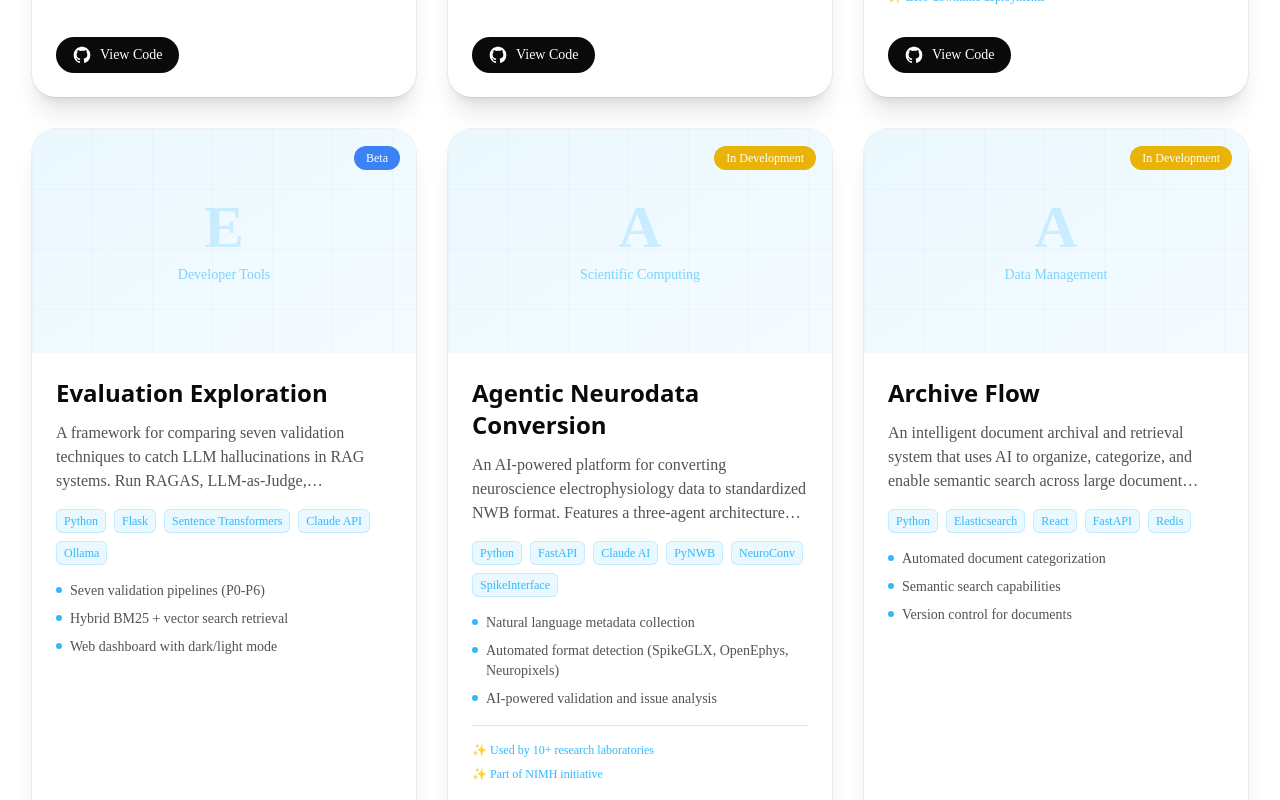
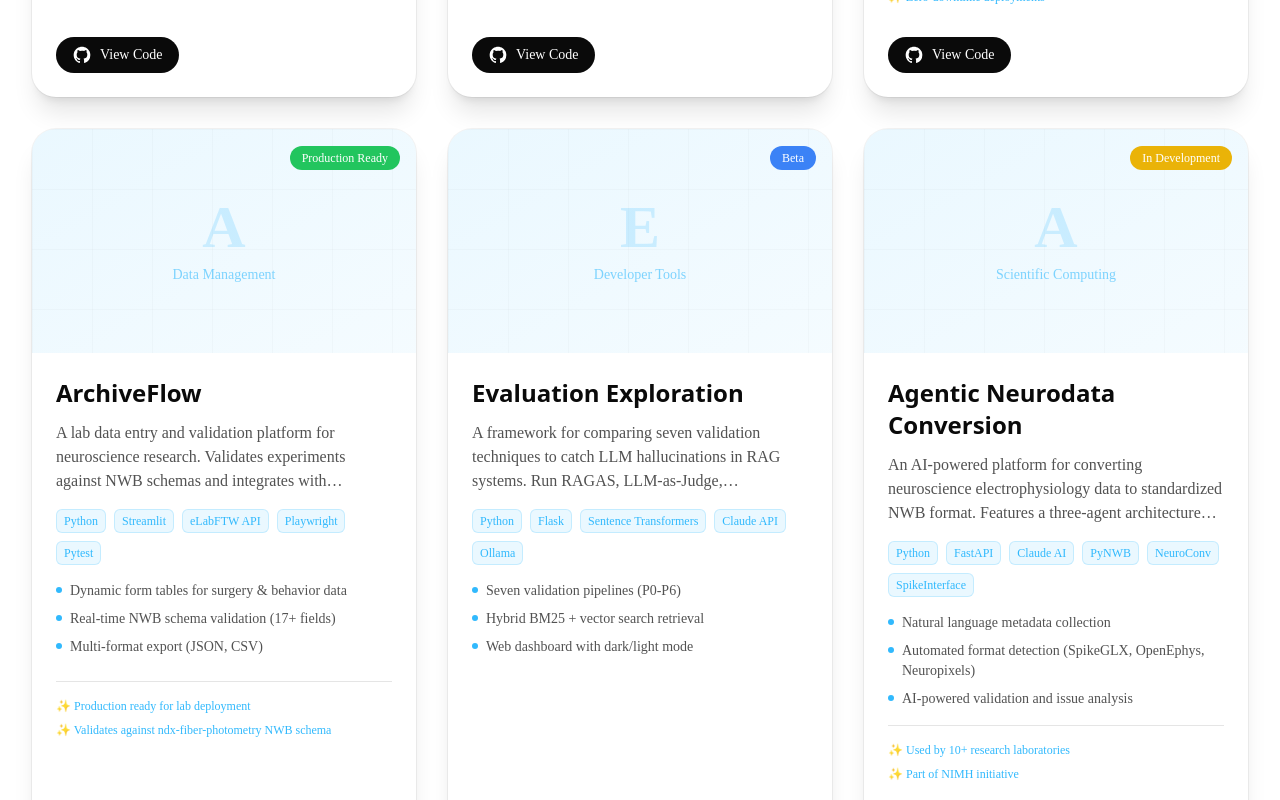
Before and after one commit to Python-AI-Solutions/pythonaisolutions_website, a Next.js app: page /portfolio in a window 1280 px wide. Shown: the part 1220-2020 px from the top of the page. Built offline with nearby package versions, Linux system fonts and the light colour scheme.

Commit message:
added details on archive details project

```diff
--- a/src/app/portfolio/page.tsx
+++ b/src/app/portfolio/page.tsx
@@ -112,6 +112,29 @@ const projects = [
       'Automated scaling and self-healing',
     ],
   },
+  {
+    id: 'archive-flow',
+    title: 'ArchiveFlow',
+    category: 'Data Management',
+    description:
+      'A lab data entry and validation platform for neuroscience research. Validates experiments against NWB schemas and integrates with eLabFTW and LabArchives ELN backends.',
+    techStack: ['Python', 'Streamlit', 'eLabFTW API', 'Playwright', 'Pytest'],
+    features: [
+      'Dynamic form tables for surgery & behavior data',
+      'Real-time NWB schema validation (17+ fields)',
+      'Multi-format export (JSON, CSV)',
+      'Dual ELN support (eLabFTW, LabArchives)',
+    ],
+    status: 'Production Ready',
+    statusColor: 'bg-green-500',
+    image: '/portfolio/placeholder.svg',
+    github: null,
+    demo: null,
+    achievements: [
+      'Production ready for lab deployment',
+      'Validates against ndx-fiber-photometry NWB schema',
+    ],
+  },
   // Beta Projects
   {
     id: 'evaluation-exploration',
@@ -152,25 +175,6 @@ const projects = [
     github: 'https://github.com/Python-AI-Solutions/agentic-neurodata-conversion',
     demo: null,
     achievements: ['Used by 10+ research laboratories', 'Part of NIMH initiative'],
-  },
-  {
-    id: 'archive-flow',
-    title: 'Archive Flow',
-    category: 'Data Management',
-    description:
-      'An intelligent document archival and retrieval system that uses AI to organize, categorize, and enable semantic search across large document repositories.',
-    techStack: ['Python', 'Elasticsearch', 'React', 'FastAPI', 'Redis'],
-    features: [
-      'Automated document categorization',
-      'Semantic search capabilities',
-      'Version control for documents',
-      'Advanced access control',
-    ],
-    status: 'In Development',
-    statusColor: 'bg-yellow-500',
-    image: '/portfolio/placeholder.svg',
-    github: null, // To be added when open-sourced
-    demo: null,
   },
 ]
 
```
Also changed, not shown: src/data/projects.ts (+25 -26 lines).
